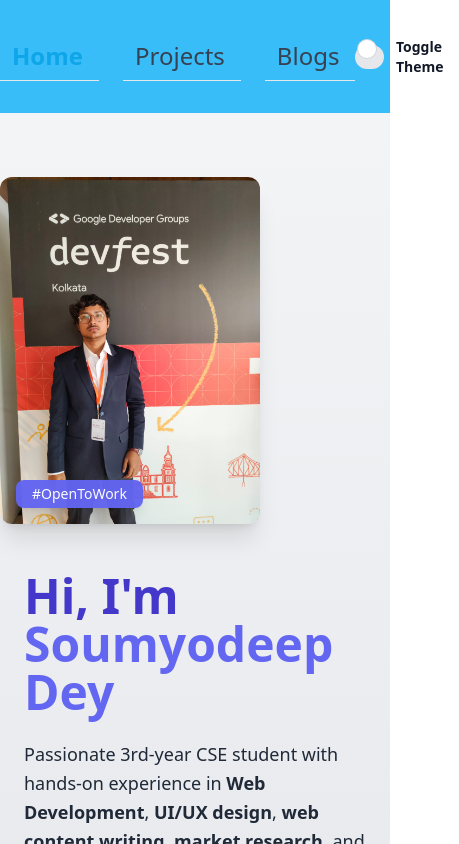
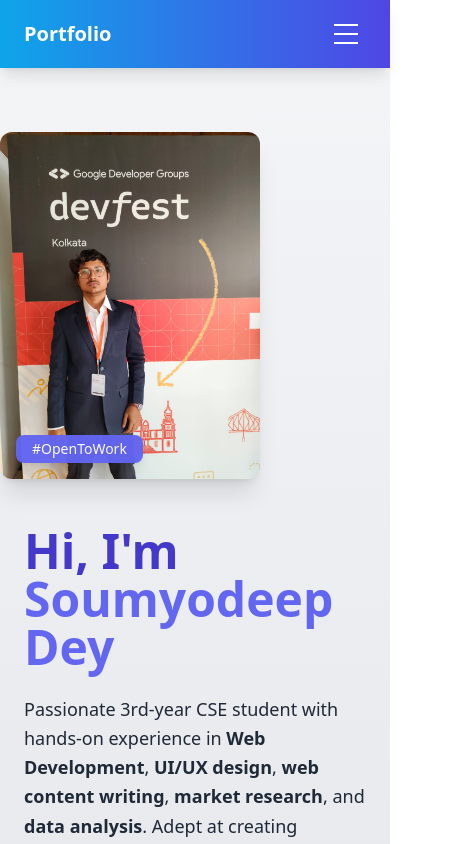
Before and after one commit to Soumyodeep-Dey/SD-portfolio, a React (Vite) app: page / in a window 390 px wide. Shown: the top 844 px of the page, 459 px wide, since content can reach past the window. Built offline with nearby package versions, Linux system fonts and the light colour scheme.

Commit message:
upgrading the css

```diff
--- a/src/components/Header/Header.jsx
+++ b/src/components/Header/Header.jsx
@@ -1,22 +1,47 @@
 import { NavLink } from 'react-router-dom';
 import ThemeBtn from '../ThemeBtn/ThemeBtn';
+import { useState } from 'react';
 
 function Header() {
+  const [isMenuOpen, setIsMenuOpen] = useState(false);
+
   const navLinkClasses = ({ isActive }) =>
-    `block py-2 pr-4 pl-3 duration-300 ${isActive
-      ? 'text-sky-500 dark:text-sky-400 font-semibold'
-      : 'text-gray-700 dark:text-gray-400'}
-      border-b border-gray-200 dark:border-gray-700
-      hover:bg-gray-100 dark:hover:bg-gray-800
-      hover:text-sky-500 dark:hover:text-sky-300
-      lg:hover:bg-transparent lg:border-0 lg:p-0
+    `relative block py-2 px-4 text-lg font-medium transition-all duration-300
+    ${isActive
+      ? 'text-white dark:text-white'
+      : 'text-white/80 dark:text-gray-300 hover:text-white dark:hover:text-white'
+    }
+    after:content-[''] after:absolute after:bottom-0 after:left-0 after:w-full after:h-0.5
+    after:bg-white after:transform after:scale-x-0 after:origin-center
+    hover:after:scale-x-100 after:transition-transform after:duration-300
+    ${isActive ? 'after:scale-x-100' : ''}
     `;
 
   return (
-    <header id="header" className="bg-sky-400 dark:bg-gray-900 text-white text-2xl">
-      <div className="container mx-auto py-8 flex justify-between items-center">
-        <nav className="flex space-x-6">
-          <ul className="flex space-x-6">
+    <header className="sticky top-0 z-50 backdrop-blur-md bg-gradient-to-r from-sky-500 to-indigo-600 dark:from-gray-900 dark:to-gray-800 shadow-lg">
+      <div className="container mx-auto px-6 py-4">
+        <div className="flex items-center justify-between">
+          {/* Logo or Brand Name */}
+          <div className="text-xl font-bold text-white">
+            Portfolio
+          </div>
+
+          {/* Mobile Menu Button */}
+          <button
+            onClick={() => setIsMenuOpen(!isMenuOpen)}
+            className="lg:hidden p-2 rounded-lg hover:bg-white/10 transition-colors duration-300"
+            aria-label="Toggle menu"
+          >
+            <div className="w-6 h-5 relative flex flex-col justify-between">
+              <span className={`w-full h-0.5 bg-white transform transition-all duration-300 ${isMenuOpen ? 'rotate-45 translate-y-2' : ''}`} />
+              <span className={`w-full h-0.5 bg-white transition-all duration-300 ${isMenuOpen ? 'opacity-0' : ''}`} />
+              <span className={`w-full h-0.5 bg-white transform transition-all duration-300 ${isMenuOpen ? '-rotate-45 -translate-y-2' : ''}`} />
+            </div>
+          </button>
+
+          {/* Desktop Navigation */}
+          <nav className="hidden lg:flex items-center space-x-1">
+            <ul className="flex items-center space-x-2">
               <li>
                 <NavLink to="/" className={navLinkClasses}>
                   Home
@@ -34,8 +59,49 @@ function Header() {
               </li>
             </ul>
           </nav>
-        <div className="flex justify-end">
+
+          {/* Theme Toggle - Desktop */}
+          <div className="hidden lg:flex items-center">
             <ThemeBtn />
+          </div>
+        </div>
+
+        {/* Mobile Navigation */}
+        <div className={`lg:hidden transition-all duration-300 ease-in-out ${isMenuOpen ? 'max-h-64 opacity-100' : 'max-h-0 opacity-0 overflow-hidden'}`}>
+          <nav className="py-4">
+            <ul className="flex flex-col space-y-2">
+              <li>
+                <NavLink
+                  to="/"
+                  className={navLinkClasses}
+                  onClick={() => setIsMenuOpen(false)}
+                >
+                  Home
+                </NavLink>
+              </li>
+              <li>
+                <NavLink
+                  to="/projects"
+                  className={navLinkClasses}
+                  onClick={() => setIsMenuOpen(false)}
+                >
+                  Projects
+                </NavLink>
+              </li>
+              <li>
+                <NavLink
+                  to="/blogs"
+                  className={navLinkClasses}
+                  onClick={() => setIsMenuOpen(false)}
+                >
+                  Blogs
+                </NavLink>
+              </li>
+              <li className="pt-2">
+                <ThemeBtn />
+              </li>
+            </ul>
+          </nav>
         </div>
       </div>
     </header>
```
Lines whose indentation alone changed are shown as unchanged.
